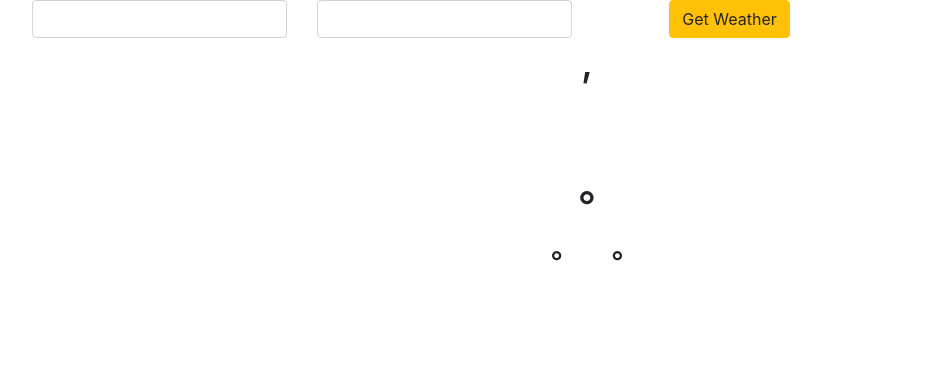
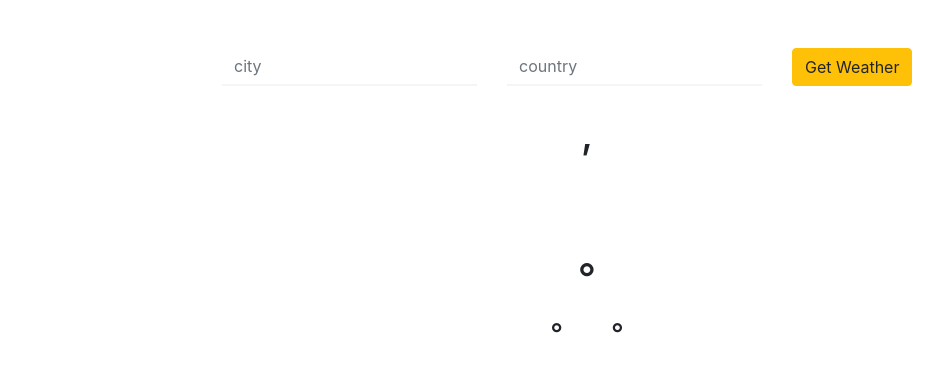
Before and after one commit to PhilD203/react-weather-app, a React (Create React App) app in the folder weather-app/: page / in a window 1280 px wide. Shown: the top 372 px of the page, without its empty margins (53-996 px from the left). Built offline with nearby package versions, Linux system fonts and the light colour scheme; no server answers.

Commit message:
Error Alert Displayed

```diff
--- a/weather-app/src/App.js
+++ b/weather-app/src/App.js
@@ -22,7 +22,6 @@
       description: "",
       error: false
     };
-    this.getWeather();
 
     this.weatherIcon = {
       Thunderstorm: "wi-thunderstorm",
@@ -68,8 +67,15 @@
     }
   }
 
-  getWeather = async () => {
-    const apiCall = await fetch(`http://api.openweathermap.org/data/2.5/weather?q=London,uk&appid=${API_KEY}`);
+  getWeather = async (e) => {
+
+    e.preventDefault();
+
+    const city = e.target.elements.city.value;
+    const country = e.target.elements.country.value;
+
+    if (city && country){
+      const apiCall = await fetch(`http://api.openweathermap.org/data/2.5/weather?q=${city},${country}&appid=${API_KEY}`);
       const res = await apiCall.json();
       console.log(res);
 
@@ -83,12 +89,16 @@
       });
 
       this.getWeatherIcon(this.weatherIcon, res.weather[0].id);
+    } else{
+      this.setState({error:true});
+    }
+
   };
 
   render() {
     return (
       <div className="App">
-        <Form/>
+        <Form loadWeather= {this.getWeather} error={this.state.error}/>
         <Weather
           city={this.state.city}
           country={this.state.country}
--- a/weather-app/src/app_component/app.component.jsx
+++ b/weather-app/src/app_component/app.component.jsx
@@ -2,7 +2,7 @@
 
 const Weather = (props) => {
     return (
-        <div className="container">
+        <div className="container pt-4" >
             <div className="cards">
                 <h1>{props.city}, {props.country}</h1>
             </div>
--- a/weather-app/src/app_component/form.component.jsx
+++ b/weather-app/src/app_component/form.component.jsx
@@ -1,21 +1,42 @@
 import React from 'react';
+import './form.style.css';
 
 const Form = props => {
-    return(
+    return (
         <div className="container">
+            <div>{props.error ? error(): null}</div>
+            <form onSubmit={props.loadWeather}>
                 <div className="row">
-                <div className="col-md-3">
-                    <input type="text" className="form-control" name="city" autoComplete="off"/>
+                    <div className="col-md-3 offset-md-2">
+                        <input type="text"
+                            className="form-control"
+                            name="city"
+                            autoComplete="off"
+                            placeholder="city" />
                     </div>
                     <div className="col-md-3">
-                <input type="text" className="form-control" name="country" autoComplete="off"/>
+                        <input type="text"
+                            className="form-control"
+                            name="country"
+                            autoComplete="off"
+                            placeholder="country" />
                     </div>
-                <div className="col-md-3">
+                    <div className="col-md-3 mt-md-0 text-md-left">
                         <button className="btn btn-warning">Get Weather</button>
                     </div>
                 </div>
+            </form>
         </div>
-    )
-}
+    );
+};
+
+function error() {
+    return (
+        <div className="alert alert-danger mx-5" role="alert">
+            Please Enter City and Country
+        </div>
+    );
+};
+
 
 export default Form;
--- /dev/null
+++ b/weather-app/src/app_component/form.style.css
@@ -0,0 +1,17 @@
+form{
+    margin-top: 3rem;
+}
+
+form input[name="city"],
+form input[name="country"]{
+    background-color: transparent;
+    color: white;
+    border:0;
+    border-bottom: 2px solid whitesmoke;
+    border-radius: 0;
+}
+
+form input:focus{
+    background-color: transparent;
+    box-shadow: none !important;
+}
```
Lines whose indentation alone changed are shown as unchanged.
